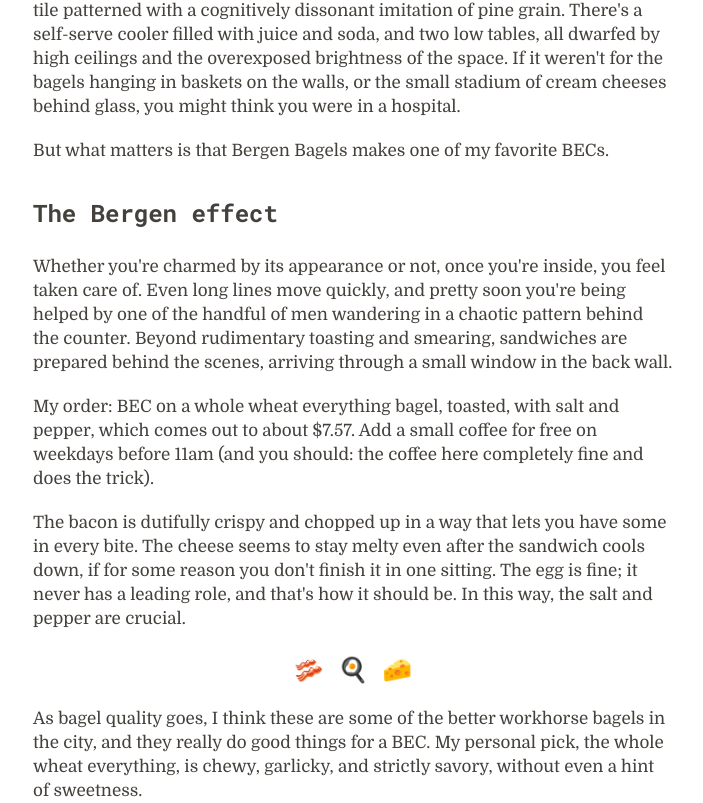
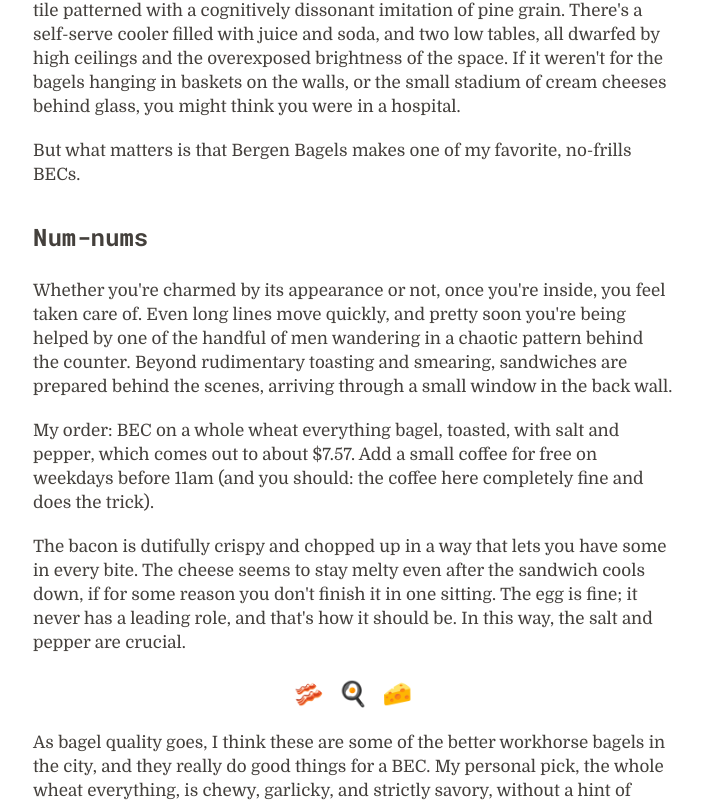
Before and after one commit to bairdlangenbrunner/isthisinteresting, a Next.js app: page /003-beg in a window 1280 px wide. Shown: the part 1557-2360 px from the top of the page, without its empty margins (287-990 px from the left). Built offline with nearby package versions, Linux system fonts and the light colour scheme.

Commit message:
adding it back in...

```diff
--- a/app/(posts)/003-beg/page.mdx
+++ b/app/(posts)/003-beg/page.mdx
@@ -5,7 +5,7 @@
   author: "Baird Langenbrunner",
   publishDate: "2024-11-10",
   tags: ["tag1", "tag2"],
-  published: false,
+  published: true,
 };
 
 {/* published on Sun Nov 10 around 1pm */}
@@ -22,7 +22,7 @@
 
 But I'm still going to try.
 
-### Belly up
+### Slow going
 
 It's been about four months since I last sat down to work on this site. I had grand visions at first, telling myself I'd try to "make things" at a certain clip and build a small arsenal of projects by the end of 2024. And even though I rarely set attainable goals for myself, I really thought this was in reach.
 
@@ -42,9 +42,9 @@
 
 Inside, the pallette is off-white and mahogany brown. The floor is a cold gray tile patterned with a cognitively dissonant imitation of pine grain. There's a self-serve cooler filled with juice and soda, and two low tables, all dwarfed by high ceilings and the overexposed brightness of the space. If it weren't for the bagels hanging in baskets on the walls, or the small stadium of cream cheeses behind glass, you might think you were in a hospital.
 
-But what matters is that Bergen Bagels makes one of my favorite BECs.
+But what matters is that Bergen Bagels makes one of my favorite, no-frills BECs.
 
-### The Bergen effect
+### Num-nums
 
 Whether you're charmed by its appearance or not, once you're inside, you feel taken care of. Even long lines move quickly, and pretty soon you're being helped by one of the handful of men wandering in a chaotic pattern behind the counter. Beyond rudimentary toasting and smearing, sandwiches are prepared behind the scenes, arriving through a small window in the back wall.
 
@@ -54,7 +54,7 @@
 
 <span className="flex justify-center text-[1.5em]">🥓 🍳 🧀</span>
 
-As bagel quality goes, I think these are some of the better workhorse bagels in the city, and they really do good things for a BEC. My personal pick, the whole wheat everything, is chewy, garlicky, and strictly savory, without even a hint of sweetness.
+As bagel quality goes, I think these are some of the better workhorse bagels in the city, and they really do good things for a BEC. My personal pick, the whole wheat everything, is chewy, garlicky, and strictly savory, without a hint of sweetness. Whole wheat bagels that have honey/sweetener in them are a crime, imho.
 
 The shop is about a 10-minute walk from my apartment, and it's got a fantastic view of Fulton St. and its morning bustle. The division between outside and inside is almost vaporous at times, and the shop, with its giant windows, feels like a provisional community space. There are regulars who stop to catch up with friends on both sides of the door. They seem to carry a decades-long awareness of this corner and its many lives. Some of them get bagels or coffee; some are just there for a quick embrace before they catch the B26 downtown.
 
@@ -74,7 +74,7 @@
 
 ### The fog cutter
 
-It's this time in particular — the liminal space when my order is en route — that has helped restart my diurnal process on rough mornings these past few months. It's become a meditative ritual, a re-entry into the world at a point in the day when I've felt pretty worse for the wear.
+It's this time in particular — the liminal space when my order is en route — that has helped restart my diurnal process on rough mornings these past few months. It's become a welcome re-entry into the world at a point in the day when I've felt pretty worse for the wear.
 
 You see, breakfast is a religion for me, but sleep has been challenging lately, and I've either relied on sleeping pills that leave me sluggish at sunrise, or I bear the insomnia and wake up groggy in a different way. But I invariably wake up hungry, and forcing myself into the world — and interacting with a bodega — helps cook off the fog.
 
--- a/app/(posts)/004-scrolling-up/page.mdx
+++ b/app/(posts)/004-scrolling-up/page.mdx
@@ -31,7 +31,7 @@
 
 Yet despite living in this tiny fraction of the volume, we rely on so much more for our survival. The first 12 km or so, for example, contain most of the greenhouse gases that keep the planet's temperature habitable. Some 20 km higher, the mesosphere contains the ozone layer that stretches up to about 35 km, which absorbs most of the sun's harmful ultraviolet radiation and acts as sunscreen for humans and other life. At around 70–100 km up, the very thin but still significant amount of air protects us by burning up meteors before they hit Earth. And while it's not exactly part of our atmosphere, the Earth's magnetic field protects us from cosmic radiation and solar winds — and creates the beautiful auroras we see at higher latitudes.
 
-I've been craving a way to understand and visualize the scale of these things all better. If you've taken any atmospheric or Earth science classes in your life, the image below is the standard way we're taught about atmospheric layers.
+I've been craving a way to understand and visualize the scale of these things better. If you've taken any atmospheric or Earth science classes in your life, the image below is the standard way we're taught about atmospheric layers.
 
 <figure className="">
   <Image
@@ -40,7 +40,7 @@
     className="w-[100%] sm:w-[450px] mx-auto"
   />
   <figcaption>
-    Figure 1.9 from _Atmospheric Science: A Introductory Survey_, a classic introductory
+    Figure 1.9 from _Atmospheric Science: An Introductory Survey_, a classic introductory
     textbook by authors Wallace and Hobbs.
   </figcaption>
 </figure>
```
